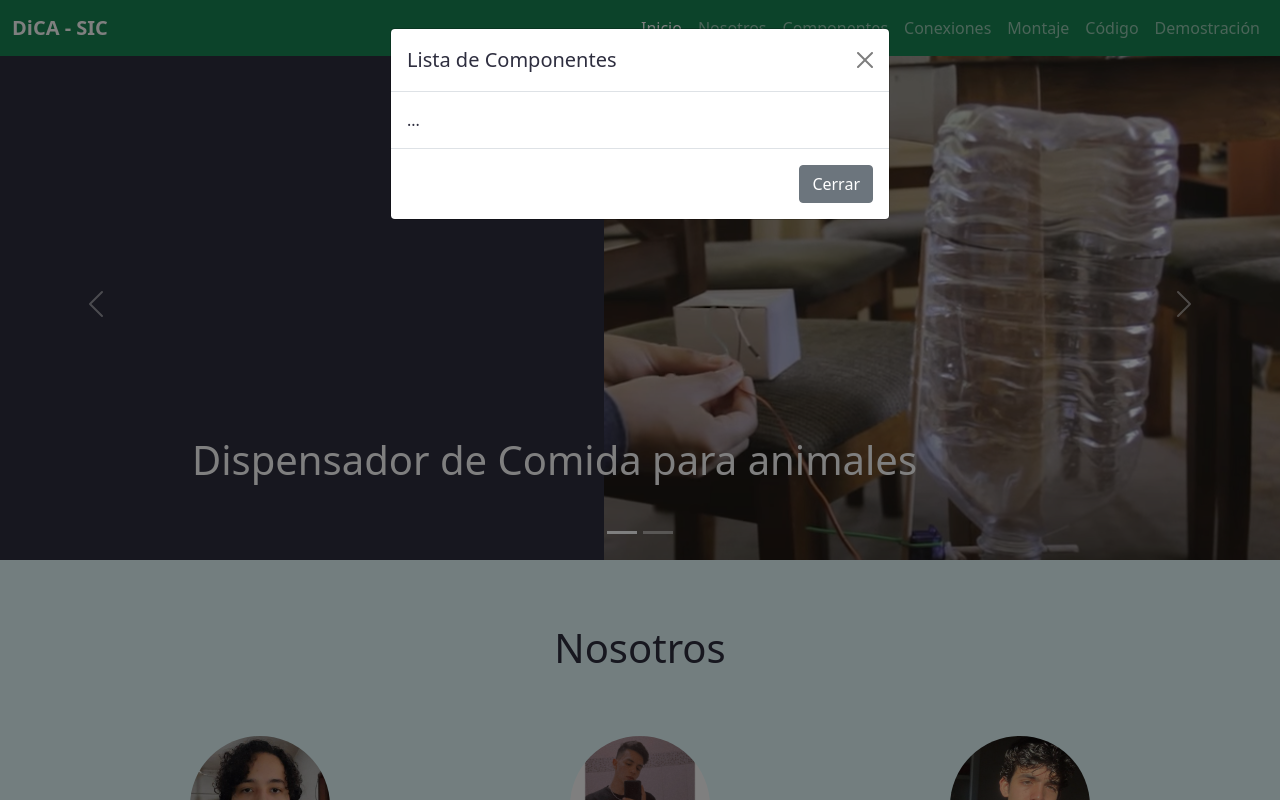
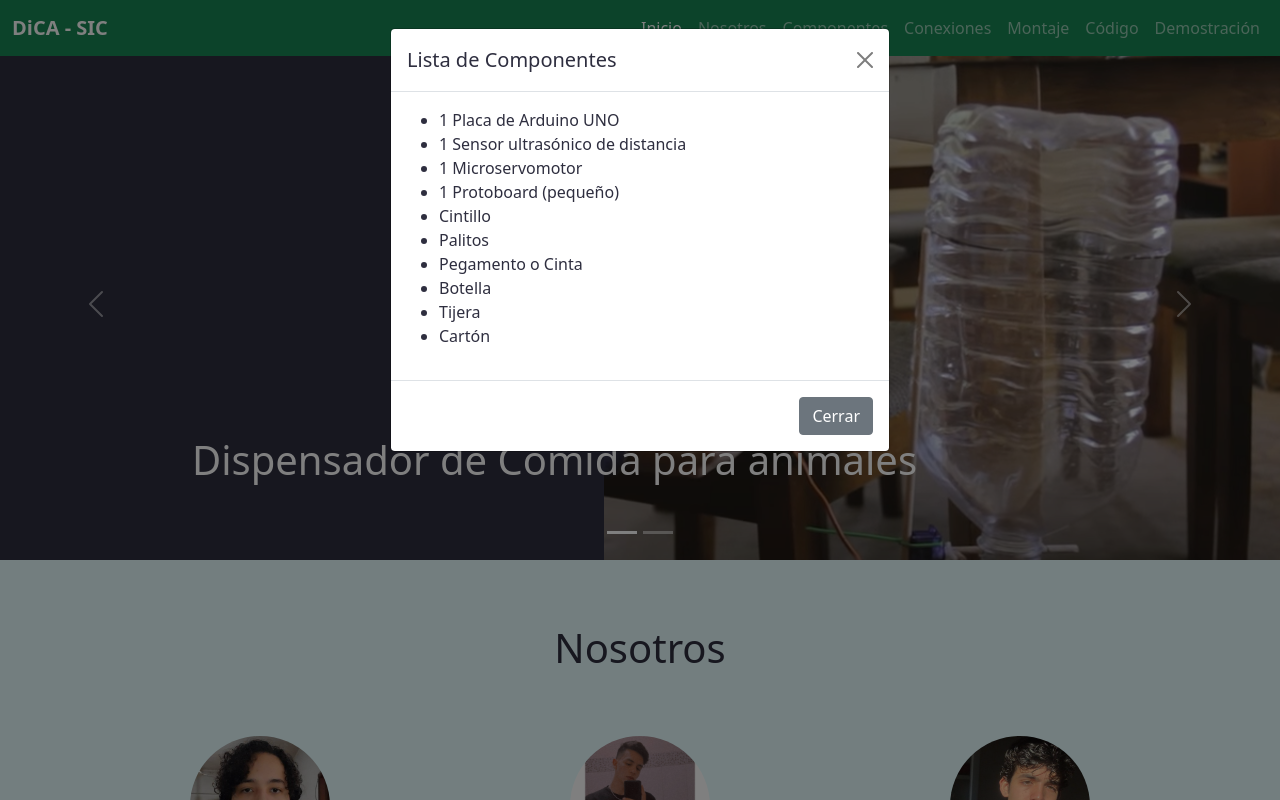
Before and after one commit to lezcano001/DiCA-SIC, a Django app: page /frontend/ in a window 1280 px wide, after a click that opens the changed part. Run offline with Django 3.2, Linux system fonts and the light colour scheme; some libraries are stand-ins or nearby versions.

Commit message:
Segundo commit xD

```diff
--- a/frontend/templates/index.html
+++ b/frontend/templates/index.html
@@ -322,7 +322,20 @@
                 aria-label="Close"
               ></button>
             </div>
-            <div class="modal-body">...</div>
+            <div class="modal-body">
+              <ul>
+                <li>1 Placa de Arduino UNO</li>
+                <li>1 Sensor ultrasónico de distancia</li>
+                <li>1 Microservomotor</li>
+                <li>1 Protoboard (pequeño)</li>
+                <li>Cintillo</li>
+                <li>Palitos</li>
+                <li>Pegamento o Cinta</li>
+                <li>Botella</li>
+                <li>Tijera</li>
+                <li>Cartón</li>
+              </ul>
+            </div>
             <div class="modal-footer">
               <button
                 type="button"
```
